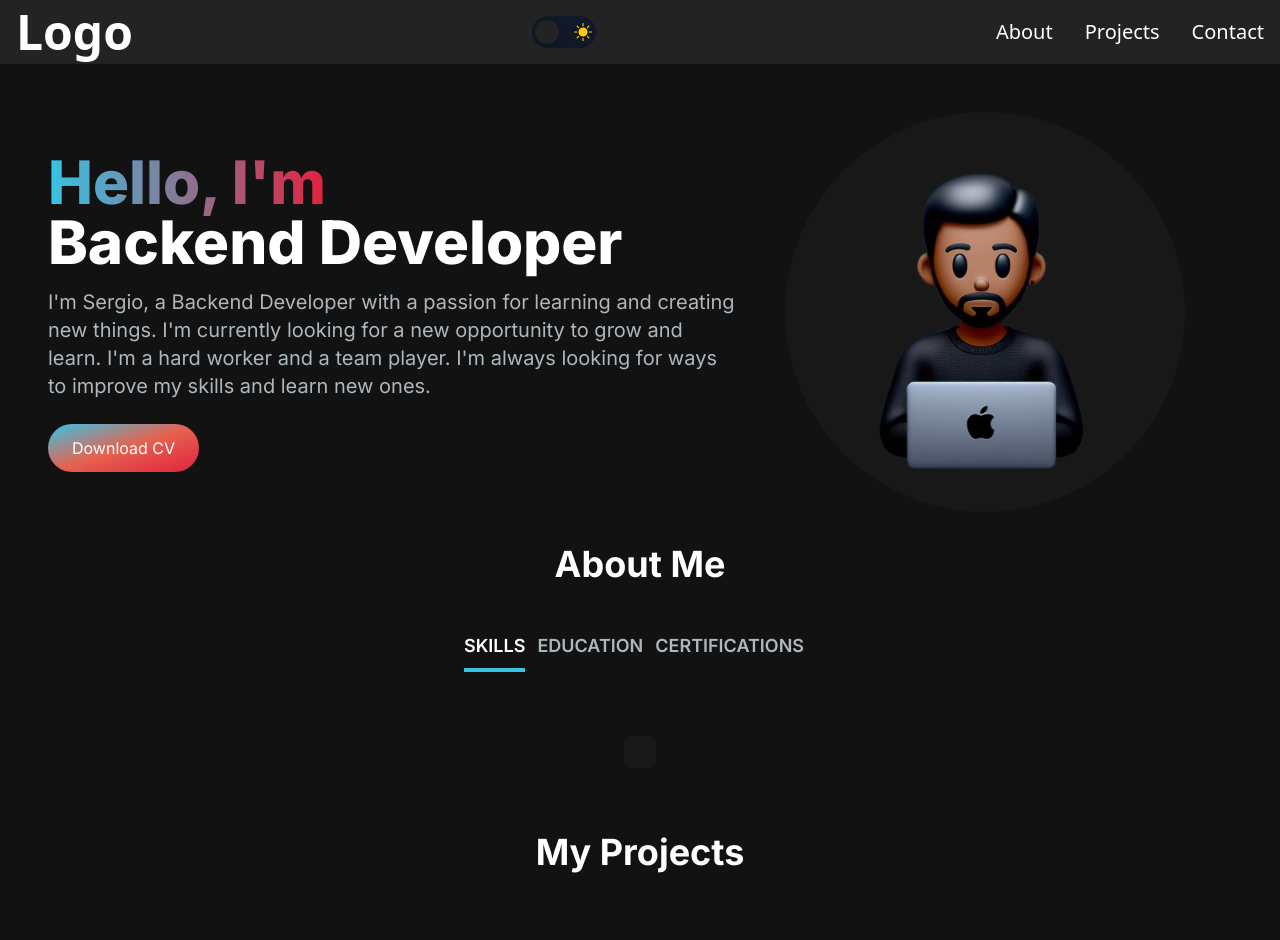
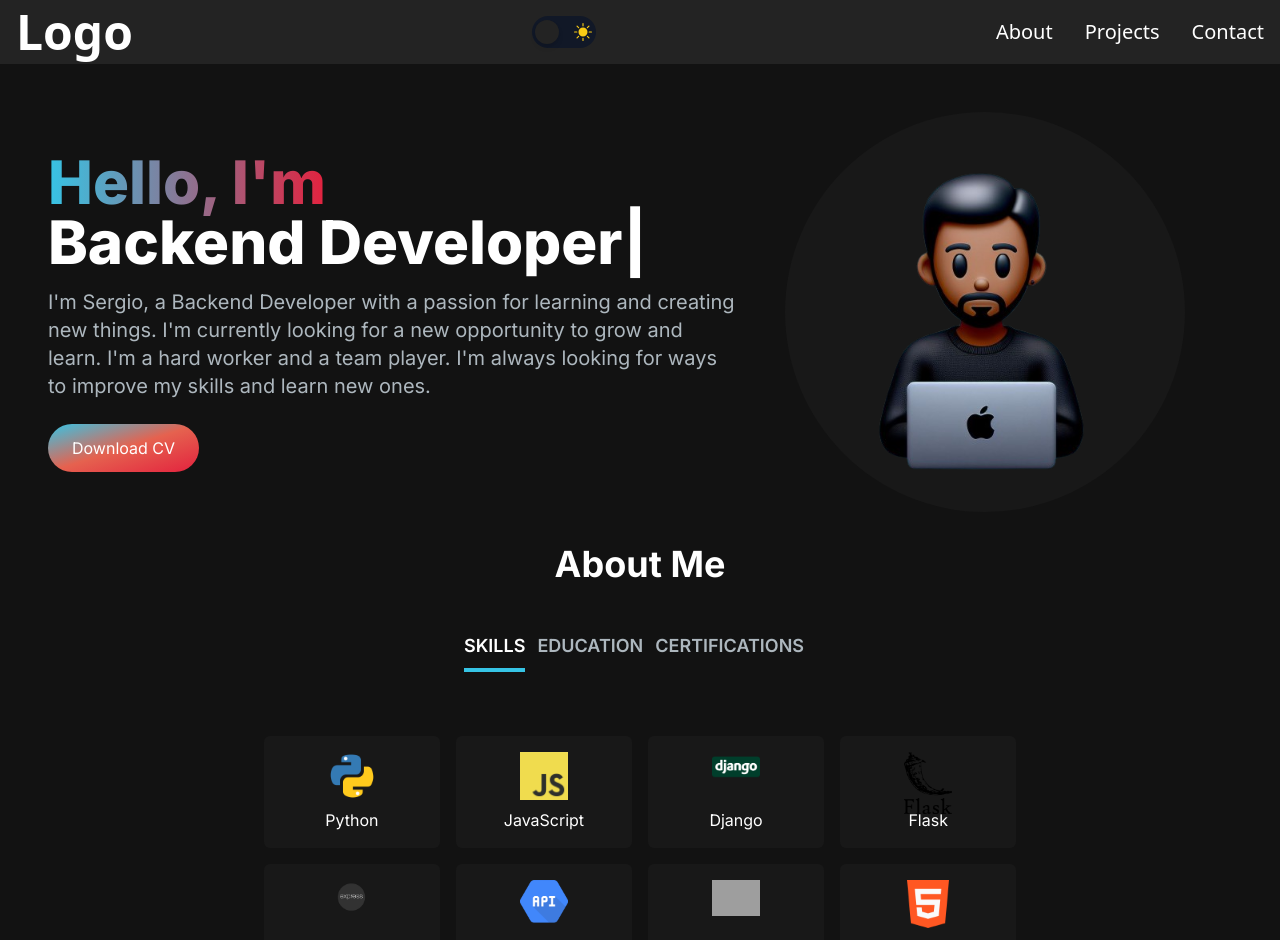
Before and after one commit to DevSergioGC/portfolio, a Next.js app: page / in a window 1280 px wide. Shown: the top 940 px of the page. Built offline with nearby package versions, Linux system fonts and the light colour scheme; grey boxes are pictures that could not be loaded.

Commit message:
refactor: simplify iconSquare logic

```diff
--- a/app/components/IconSquare.jsx
+++ b/app/components/IconSquare.jsx
@@ -1,56 +1,26 @@
-import React, { useState } from "react";
+import React from "react";
 import Image from "next/image";
-import ModalComponent from "./ModalComponent";
 
-const IconSquare = ({ name, tab, key }) => {
-  const boxStyle = [
-    "dark:bg-[#181818] bg-light-shadow-box rounded-md p-4 dark:text-white text-black flex flex-col items-center",
-    "dark:bg-[#181818] bg-light-shadow-box rounded-md p-4 dark:text-white text-black flex flex-col items-center dark:hover:bg-gray-500 hover:bg-[#C0C0C0] hover:cursor-pointer",
-  ];
-  const [isModalOpen, setIsModalOpen] = useState(false);
-  const openModal = () => {
-    setIsModalOpen(true);
-  };
-
-  const closeModal = () => {
-    setIsModalOpen(false);
-  };
-
+const IconSquare = ({ data }) => {
   return (
-    <div>
-      <div index={key} className={tab !== "skills" ? boxStyle[1] : boxStyle[0]}>
-        {tab === "skills" && (
+    <div className="grid grid-cols-2 md:grid-cols-4 gap-4">
+      {data.map((item, index) => (
+        <div
+          index={index}
+          className="dark:bg-[#181818] bg-light-shadow-box rounded-md p-4 dark:text-white text-black flex flex-col items-center"
+          key={index}
+        >
           <div className="icon w-12 h-12 mb-2">
             <Image
-              src={`/images/icons/${name.toLowerCase()}-logo.png`}
-              alt={`${tab} - ${name}`}
-              width={45}
-              height={25}
+              src={`/images/icons/${item.name.toLowerCase()}-logo.png`}
+              alt={`${item.name}`}
+              width={50}
+              height={50}
             />
           </div>
-
-        )}
-        {/* {isModalOpen && tab != "skills" && (
-          <ModalComponent onClose={closeModal}>
-            <Image
-              src={`/images/certificates/${name
-                .trim()
-                .replace(/\s/g, "")
-                .toLowerCase()}.png`}
-              alt={`${tab} - ${name}`}
-              className="w-full h-auto"
-              width={500}
-              height={500}
-            />
-          </ModalComponent>
-        )} */}
-        <div
-          className="text-center"
-          onClick={tab != "skill" ? openModal : null}
-        >
-          {name}
+          <div className="text-center">{item.name}</div>
         </div>
-      </div>
+      ))}
     </div>
   );
 };
```
